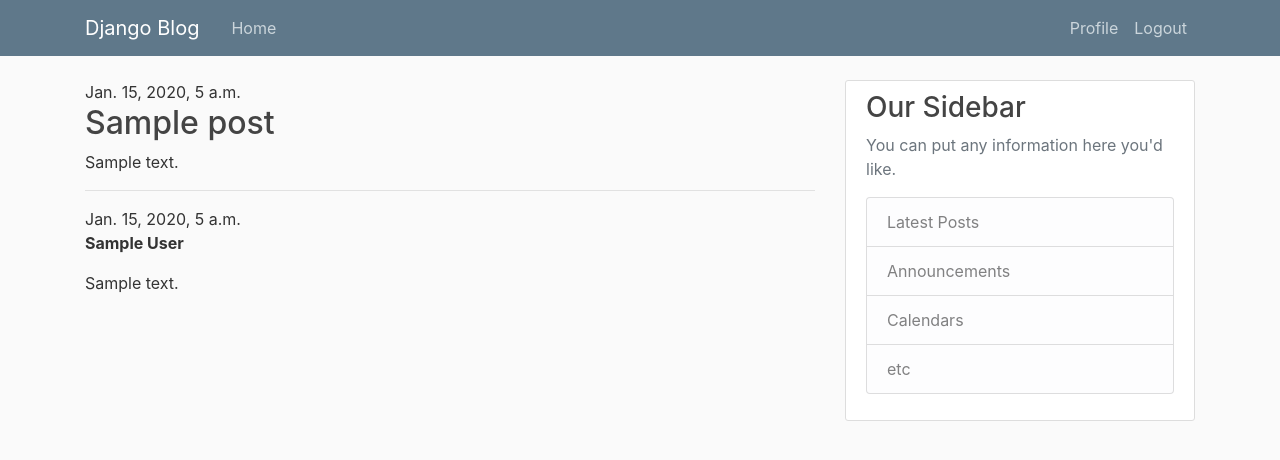
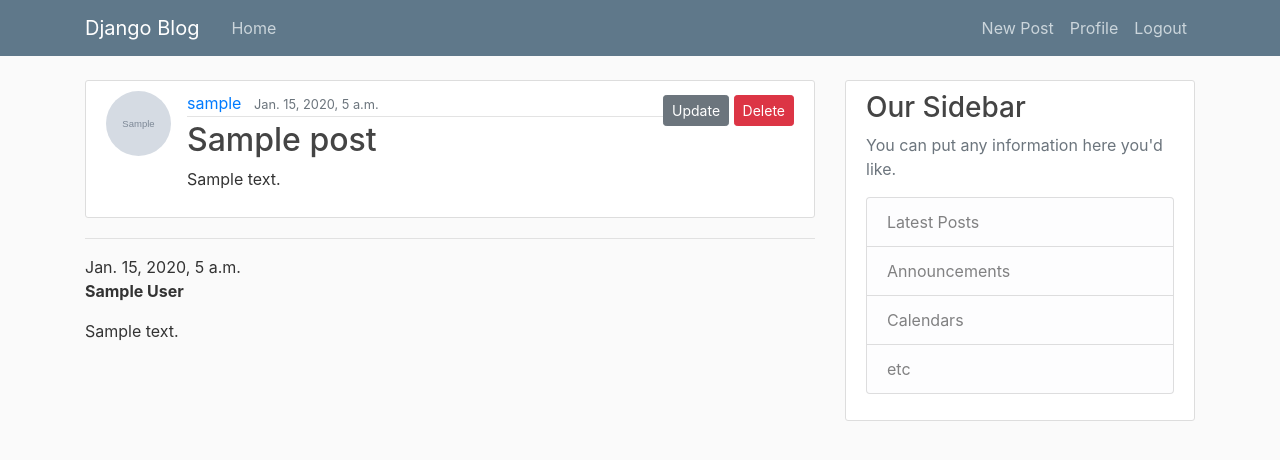
Before and after one commit to DennisOsei/django_blog.v2, a Django app: page /post/1/ in a window 1280 px wide. Shown: the top 460 px of the page. Run offline with Django 3.2, Linux system fonts and the light colour scheme; a user stored in the database is signed in; tables that the repository leaves empty hold one stand-in row (values such as "Sample post"); grey boxes marked "Sample" are stand-in pictures; some libraries are stand-ins or nearby versions.

Commit message:
Added blog post CRUD views

```diff
--- a/blog/templates/blog/base.html
+++ b/blog/templates/blog/base.html
@@ -23,6 +23,7 @@
               <!-- Navbar Right Side -->
               <div class="navbar-nav">
                 {% if user.is_authenticated %}
+                <a class="nav-item nav-link" href="{% url 'post_create' %}">New Post</a>
                 <a class="nav-item nav-link" href="{% url 'profile' %}">Profile</a>
                 <a class="nav-item nav-link" href="{% url 'logout' %}">Logout</a>
                 {% else %}
--- a/blog/templates/blog/post_detail.html
+++ b/blog/templates/blog/post_detail.html
@@ -2,15 +2,26 @@
 
 {% block content %}
     <div class="post">
-        {% if post.published_date %}
-            <div class="date">
-                {{ post.published_date }}
+        <article class="media content-section">
+            <img class= "rounded-circle article-img" src="{{ post.author.profile.profile_pic.url }}">
+              <div class="media-body">
+                <div class="article-metadata">
+                  <a class="mr-2" href="{% url 'profile' %}">{{ post.author }}</a>
+                  <small class="text-muted">{{ post.published_date }}</small>
+                </div>
+                <h2><a class="article-title" href="{% url 'post_detail' pk=post.pk %}">{{ post.title }}</a></h2>
+                <p class="article-content">{{ post.text|linebreaksbr }}</p>
+              </div>
+                {% if post.author == request.user %}
+                    <div>
+                        <a class="btn btn-secondary btn-sm mt-1 mb-1" href="{% url 'post_update' post.pk %}">Update</a>
+                        <a class="btn btn-danger btn-sm mt-1 mb-1" href="{% url 'post_delete' post.pk %}">Delete</a>
                     </div>
                 {% endif %}
-        <h2>{{ post.title }}</h2>
-        <p>{{ post.text|linebreaksbr }}</p>
+        </article>
     </div>
     <hr>
+
     {% for comment in post.comments.all %}
         <div class="comment">
             <div class="date">{{ comment.created_date }}</div>
@@ -20,4 +31,5 @@
     {% empty %}
         <p>No comments here yet :(</p>
     {% endfor %}
+
 {% endblock %}
--- a/blog/templates/blog/post_index.html
+++ b/blog/templates/blog/post_index.html
@@ -6,7 +6,7 @@
       <img class= "rounded-circle article-img" src="{{ post.author.profile.profile_pic.url }}">
         <div class="media-body">
           <div class="article-metadata">
-            <a class="mr-2" href="#">{{ post.author }}</a>
+            <a class="mr-2" href="{% url 'profile' %}">{{ post.author }}</a>
             <small class="text-muted">{{ post.published_date }}</small>
           </div>
           <h2><a class="article-title" href="{% url 'post_detail' pk=post.pk %}">{{ post.title }}</a></h2>
--- a/blog/urls.py
+++ b/blog/urls.py
@@ -4,4 +4,7 @@ from . import views
 urlpatterns = [
     path("", views.post_index, name="post_index"),
     path("post/<int:pk>/", views.post_detail, name="post_detail"),
+    path("post/create/", views.post_create, name="post_create"),
+    path("post/<int:pk>/update/", views.post_update, name="post_update"),
+    path("post/<int:pk>/delete/", views.post_delete, name="post_delete"),
 ]
--- a/blog/views.py
+++ b/blog/views.py
@@ -1,6 +1,10 @@
-from django.shortcuts import render, get_object_or_404, redirect
+from django.shortcuts import render, get_object_or_404, redirect,HttpResponseRedirect
 from .models import Post, Comment
 from django.utils import timezone
+from .forms import PostForm
+from django.contrib.auth.decorators import login_required
+from django.contrib import messages
+from django.urls import reverse
 
 
 
@@ -8,7 +12,51 @@ def post_index(request):
     posts = Post.objects.filter(published_date__lte=timezone.now()).order_by("published_date")
     return render(request, "blog/post_index.html", {"posts" : posts})
 
+
 def post_detail(request, pk):
     post = get_object_or_404(Post, pk=pk)
-    comment = get_object_or_404(Comment, pk=post.pk)
+    comment = post.comments.filter(approved_comment=True)
     return render(request, "blog/post_detail.html", {"post" : post, "comment" : comment})
+
+
+@login_required
+def post_create(request):
+    if request.method == "POST":
+        form = PostForm(request.POST)
+        if form.is_valid():
+            post = form.save(commit=False)
+            post.author = request.user                    # these fields are required to be specific info.
+            post.published_date = timezone.now()          # the user and time published shouldn't be chosen by the user.
+            post.save()
+            return redirect("post_detail", pk=post.pk)
+    else:
+        form = PostForm()
+        return render(request, "blog/post_create.html", {"form" : form})
+
+
+@login_required
+def post_update(request, pk):
+    post = get_object_or_404(Post, pk=pk,)
+    if request.method == "POST" and post.author == request.user:
+        form = PostForm(request.POST, instance=post)
+        if form.is_valid():
+            post = form.save(commit=False)
+            post.author = request.user
+            post.published_date = timezone.now()
+            post.save()
+            messages.success(request, "Post Successfully Updated!")
+            return redirect("post_detail", pk=post.pk)
+    else:
+        form = PostForm(instance=post)
+        return render(request, "blog/post_update.html", {"form" : form})
+
+
+@login_required
+def post_delete(request, pk):
+    post = get_object_or_404(Post, pk=pk)
+    if request.method == "POST" and post.author == request.user:
+        post.delete()
+        messages.success(request, "Post Successfully Deleted!")
+        return redirect("post_index")
+    else:
+        return render(request, "blog/post_confirm_delete.html", {"post" : post})
--- a/users/models.py
+++ b/users/models.py
@@ -10,8 +10,8 @@ class Profile(models.Model):
         return f"{self.user.username} Profile"
 
     # To resize image
-    def save(self):
-        super().save()
+    def save(self, *args, **kwargs):
+        super(Profile, self).save(*args, **kwargs)
 
         img = Image.open(self.profile_pic.path)
 
--- a/users/templates/users/profile.html
+++ b/users/templates/users/profile.html
@@ -17,9 +17,11 @@
           {{ u_form|crispy }}
           {{ p_form|crispy }}
       </fieldset>
+      {% if post.author == request.user %}
       <div class="form-group">
           <button class="btn btn-outline-info" type="submit">Update</button>
       </div>
+      {% endif %}
   </form>
   </div>
 {% endblock %}
```
Also changed, not shown: blog/forms.py (added, +9 -0 lines), blog/templates/blog/post_confirm_delete.html (added, +18 -0 lines), blog/templates/blog/post_create.html (added, +17 -0 lines), blog/templates/blog/post_update.html (added, +17 -0 lines), media/default.jpg. Lines whose indentation alone changed are shown as unchanged.
